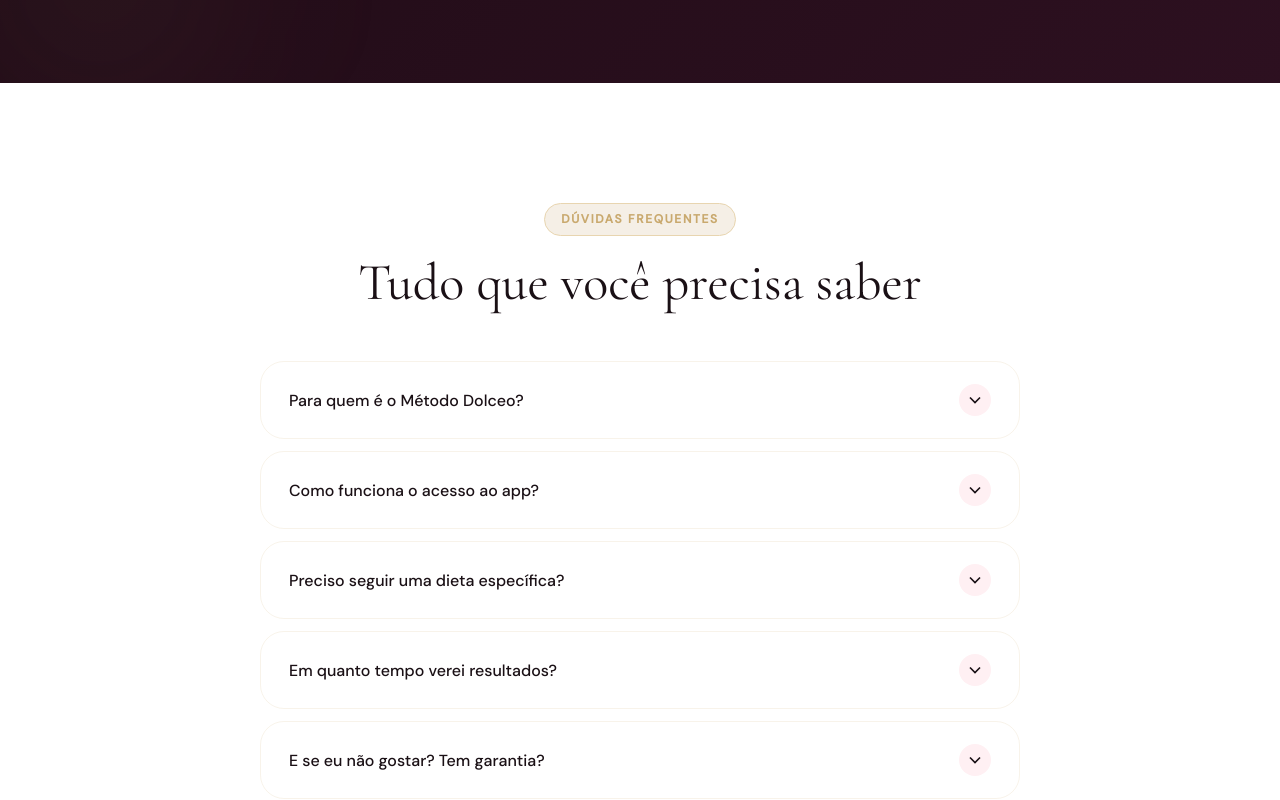
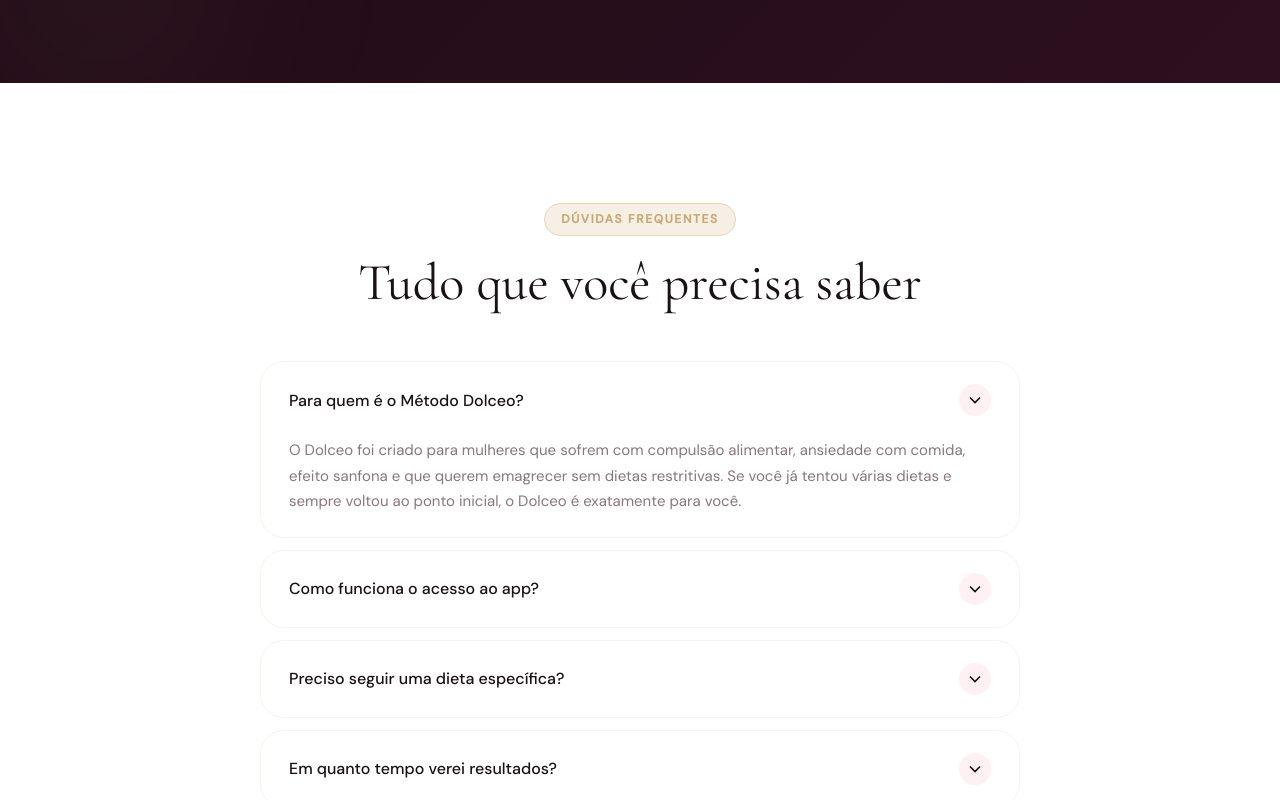
Before and after one commit to Bernardoviera/dolceo-page, a plain HTML site: page index.html in a window 1280 px wide. Both pictures are taken after a click on the button "Para quem é o Método Dolceo?". Shown: the part 5987-6787 px from the top of the page. Drawn offline with nearby package versions, Linux system fonts and the light colour scheme.

Commit message:
Update style.css

```diff
--- a/style.css
+++ b/style.css
@@ -1953,3 +1953,19 @@ html, body {
     max-width: 100%;
   }
 }
+.faq__answer {
+  display: none;
+  max-height: none !important;
+  height: auto !important;
+  overflow: visible !important;
+  opacity: 1 !important;
+  visibility: visible !important;
+}
+
+.faq__item.active .faq__answer {
+  display: block !important;
+}
+
+.faq__question {
+  cursor: pointer;
+}
```
